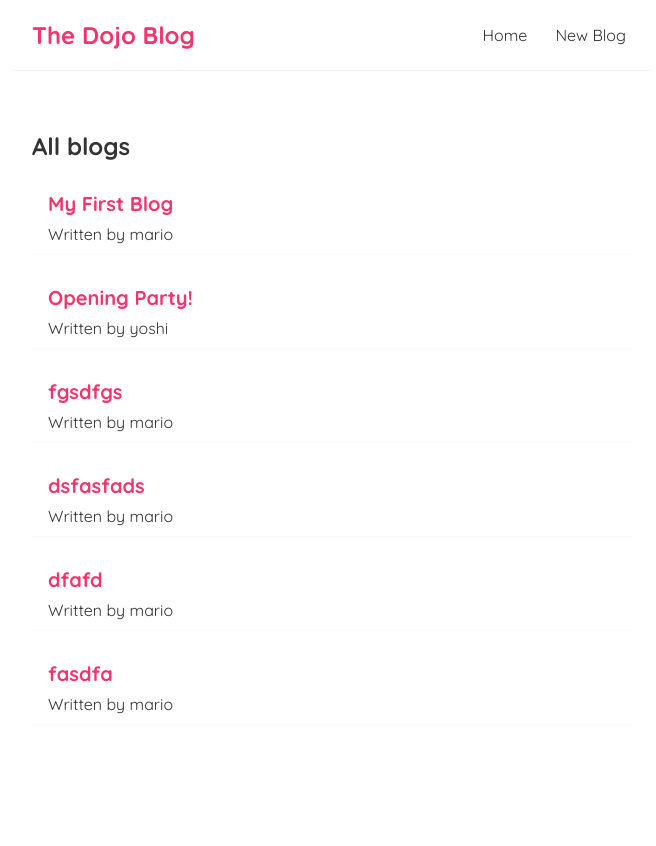
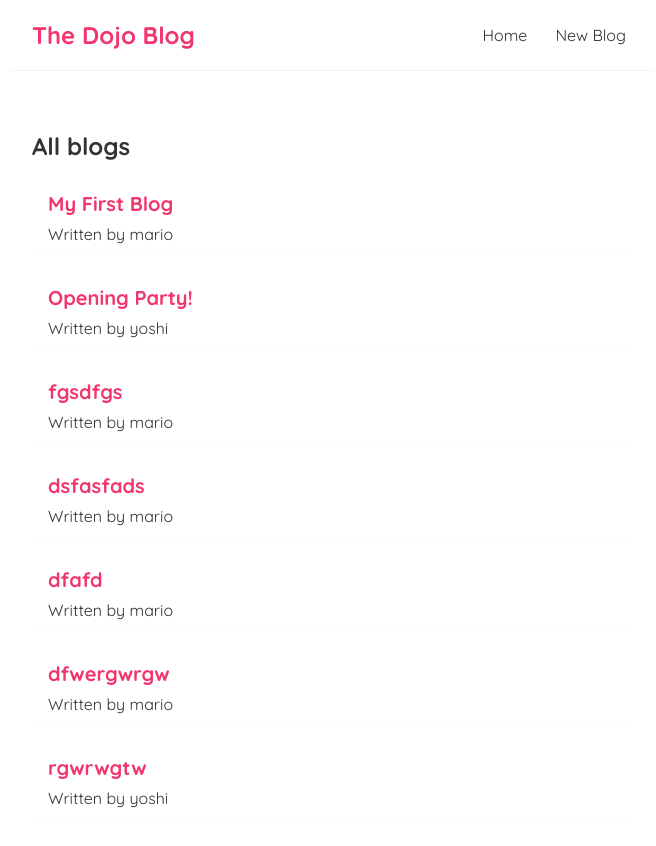
Before and after one commit to savinu-a/react-practice, a React (Create React App) app: page / in a window 1280 px wide. Shown: the top 846 px of the page, without its empty margins (308-964 px from the left). Before the commit the page ends 805 px from the top, so only its background shows below. Built offline with nearby package versions, Linux system fonts and the light colour scheme; data requests are answered from the project's data file.

Commit message:
The completed comit with all feachers with the local host

```diff
--- a/data/db.json
+++ b/data/db.json
@@ -31,10 +31,16 @@
       "id": 5
     },
     {
-      "title": "fasdfa",
-      "body": "adfadfafadfaf",
+      "title": "dfwergwrgw",
+      "body": "Fuck yourgwregrgwrw",
       "author": "mario",
       "id": 6
+    },
+    {
+      "title": "rgwrwgtw",
+      "body": "Fuck yourwgwr",
+      "author": "yoshi",
+      "id": 7
     }
   ]
 }
--- a/src/App.js
+++ b/src/App.js
@@ -4,6 +4,7 @@ import Home from './Home';
 import {BrowserRouter as Router, Route, Switch} from 'react-router-dom';
 import Create from './Create';
 import BlogDetails from './BlogDetails';
+import NotFound from './NotFound';
 
 
 function App() {
@@ -24,6 +25,10 @@ function App() {
             <BlogDetails />
           </Route>
 
+          <Route path = '*'>
+            <NotFound />
+          </Route>
+
         </Switch>
       </div>
     </div>
--- a/src/BlogDetails.js
+++ b/src/BlogDetails.js
@@ -1,10 +1,20 @@
-import { useParams } from "react-router-dom/cjs/react-router-dom.min";
+import { useHistory, useParams } from "react-router-dom/cjs/react-router-dom.min";
 import useFetch from "./useFetch";
 
 const BlogDetails = () => {
 
     const { id } = useParams();
     const { data: blog, isPending, error } = useFetch('http://localhost:8000/blogs/' + id);
+    const history = useHistory();
+
+    const handleDelete = () => {
+        fetch('http://localhost:8000/blogs/' + blog.id, {
+            method: 'DELETE'
+        }).then(() => {
+            history.push('/');
+        })
+
+    }
 
     return (
         <div className="blog-details">
@@ -16,7 +26,9 @@ const BlogDetails = () => {
                     <h2> {blog.title} </h2>
                     <p> Written by {blog.author} </p>
                     <div> {blog.body} </div>
+                    <button onClick={handleDelete}>Delete</button>
                 </article>
+
             )}
 
 
--- /dev/null
+++ b/src/NotFound.js
@@ -0,0 +1,13 @@
+import { Link } from 'react-router-dom';
+
+const NotFound = () => {
+    return (
+        <div>
+            <h1>404 - Page Not Found</h1>
+            <p>The page you are looking for does not exist.</p>
+            <Link to='/'> Back to the homepage...</Link>
+        </div>
+    );
+};
+
+export default NotFound;
```
